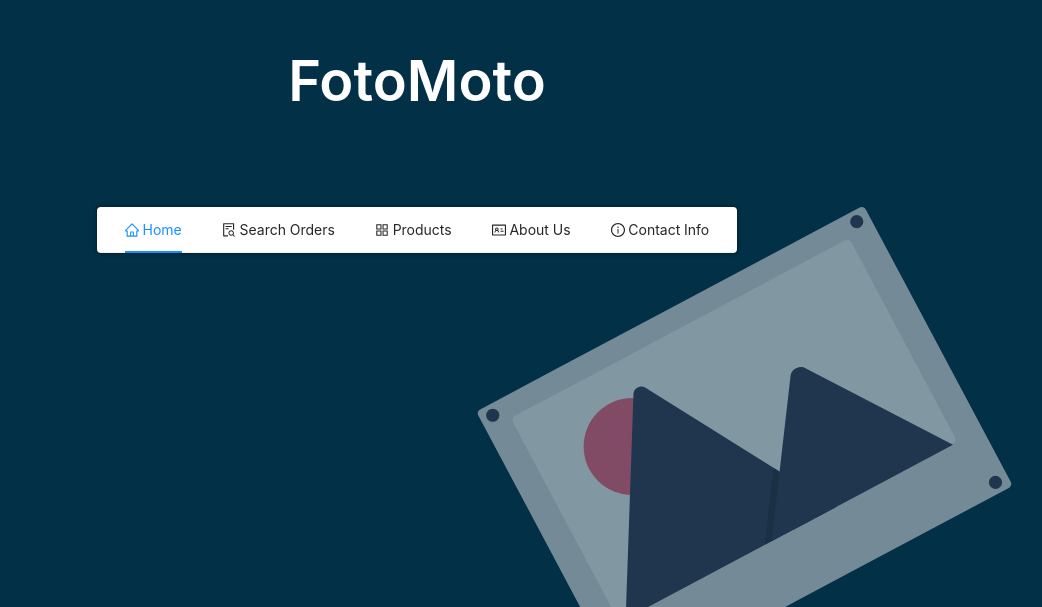
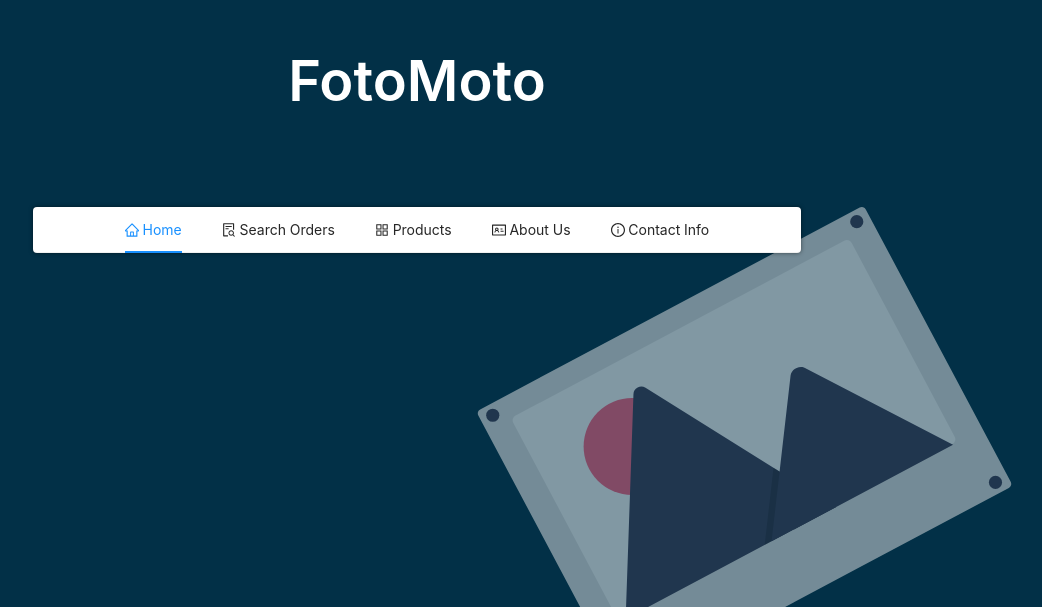
Before and after one commit to onur-yildiz/ph-mngr, a React (Create React App) app: page / in a window 1280 px wide. Shown: the part 193-800 px from the top of the page, without its empty margins (223-1265 px from the left). Built offline with nearby package versions, Linux system fonts and the light colour scheme; no server answers.

Commit message:
updated navbar responsiveness, added transition for responsive changes

```diff
--- a/src/components/NavBar.css
+++ b/src/components/NavBar.css
@@ -1,6 +1,4 @@
 .header-section {
-  /* height: 100%; */
-  /* width: 100%; */
   display: flex;
   flex-direction: column;
   justify-content: space-evenly;
@@ -8,16 +6,14 @@
 }
 
 .hs-menu {
-  /* position: fixed;
-  top: 0; */
   z-index: 22;
-  min-width: 40%;
+  min-width: 50%;
   max-width: 100%;
   display: flex;
   align-items: center;
   justify-content: center;
   border-radius: 4px;
-  transition: border-radius ease 0.3s;
+  transition: border-radius ease 0.3s, min-width ease 0.3s;
   box-shadow: 0 0 4px rgba(0, 0, 0, 0.5);
 }
 
@@ -47,9 +43,9 @@
   }
 }
 
-@media screen and (min-width:1024px) and (max-width: 1536px) {
+@media screen and (min-width:1024px) and (max-width: 1280px) {
   .hs-menu {
-    min-width: 50%;
+    min-width: 60%;
     max-width: 100%;
   }
 }
```
